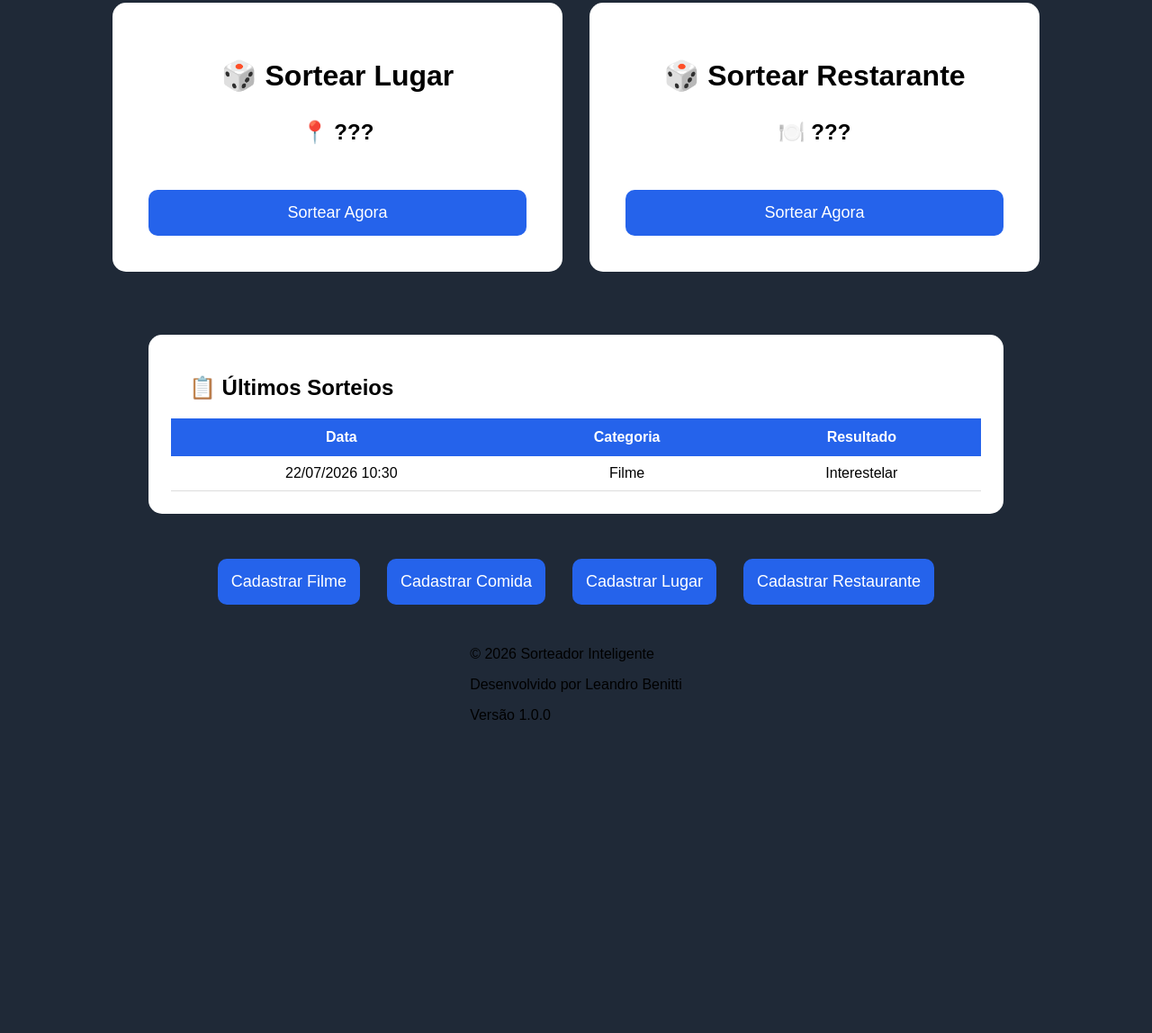
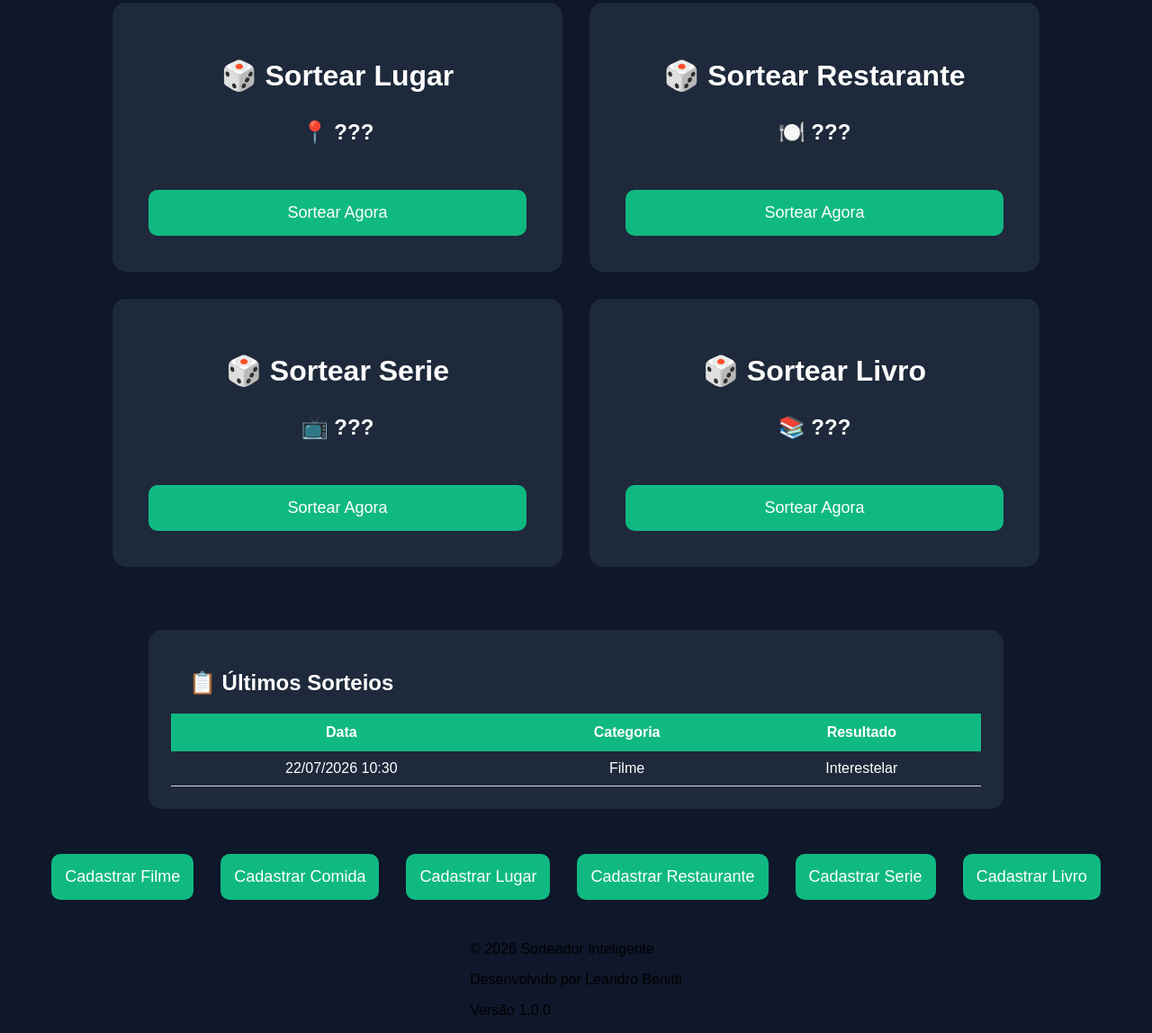
Before and after one commit to leandro-chepa/sorteio, a plain HTML site: page index.html in a window 1280 px wide. Shown: the part 415-1563 px from the top of the page at 90% size. Before the commit the page ends 1235 px from the top, so only its background shows below. Drawn offline with Linux system fonts and the light colour scheme.

Commit message:
Adicionado serie e livro

```diff
--- a/css/style.css
+++ b/css/style.css
@@ -2,7 +2,7 @@ body{
 
     margin: 0;
     font-family: Arial;
-    background: #1f2937;
+    background: #0F172A;
     display: flex;
     flex-direction: column;
     justify-content: center;
@@ -16,7 +16,7 @@ body{
 .topo{
 
     width:100%;
-    background:#2563eb;
+    background:#1E293B;
     color:white;
     text-align:center;
     padding:20px 0;
@@ -45,7 +45,8 @@ body{
 
 .container{
 
-    background:white;
+    background:#1E293B;
+    color:white;
     padding:40px;
     border-radius:15px;
     width:420px;
@@ -60,7 +61,7 @@ button{
     width:100%;
     border:none;
     border-radius:10px;
-    background:#2563eb;
+    background:#10B981;
     color:white;
     font-size:18px;
     cursor:pointer;
@@ -69,7 +70,7 @@ button{
 
 button:hover{
 
-    background:#1d4ed8;
+    background:#10B981;
 
 }
 
@@ -88,52 +89,52 @@ h2{
 .historico{
 
     width:900px;
+    margin-top:40px;
+    background:#1E293B;
+    padding:25px;
+    border-radius:15px;
 
-    margin-top:40px;
-
-    background:white;
-
-    padding:25px;
-
-    border-radius:15px;
 }
 
 .historico h2{
 
     margin-bottom:20px;
+    color:white;
+
 }
 
 table{
 
     width:100%;
+    border-collapse:collapse;
+    color:white;
 
-    border-collapse:collapse;
 }
 
 th{
 
-    background:#2563eb;
+    background:#10B981;
+    color:white;
+    padding:12px;
 
-    color:white;
-
-    padding:12px;
 }
 
 td{
 
     padding:10px;
+    border-bottom:1px solid #ddd;
+    text-align:center;
 
-    border-bottom:1px solid #ddd;
-
-    text-align:center;
 }
 
 tr:nth-child(even){
 
     background:#f3f4f6;
+
 }
 
 tr:hover{
 
     background:#e5e7eb;
+
 }
--- a/index.html
+++ b/index.html
@@ -17,6 +17,7 @@
 </div>
 
 <div class="cards">
+
     <div class="container">
 
         <h1>🎲 Sortear Filme</h1>
@@ -32,6 +33,7 @@
         </button>
 
     </div>
+
     <div class="container">
 
         <h1>🎲 Sortear Comida</h1>
@@ -47,8 +49,11 @@
         </button>
 
     </div>
+
 </div>
+
 <div class="cards">
+
     <div class="container">
 
         <h1>🎲 Sortear Lugar</h1>
@@ -64,6 +69,7 @@
         </button>
 
     </div>
+
     <div class="container">
 
         <h1>🎲 Sortear Restarante</h1>
@@ -79,6 +85,43 @@
         </button>
 
     </div>
+
+</div>
+
+<div class="cards">
+
+    <div class="container">
+
+        <h1>🎲 Sortear Serie</h1>
+
+        <div class="resultado">
+
+            <h2 id="serie">📺 ???</h2>
+
+        </div>
+
+        <button onclick="sortearSerie()">
+            Sortear Agora
+        </button>
+
+    </div>
+
+    <div class="container">
+
+        <h1>🎲 Sortear Livro</h1>
+
+        <div class="resultado">
+
+            <h2 id="livro">📚 ???</h2>
+
+        </div>
+
+        <button onclick="sortearLivro()">
+            Sortear Agora
+        </button>
+
+    </div>
+
 </div>
 
 <section class="historico">
@@ -139,6 +182,20 @@
 
         <button onclick="abrirModal('Restaurante')">
             Cadastrar Restaurante
+        </button>
+
+    </div>
+    <div class="">
+
+        <button onclick="abrirModal('Serie')">
+            Cadastrar Serie
+        </button>
+
+    </div>
+    <div class="">
+
+        <button onclick="abrirModal('Livro')">
+            Cadastrar Livro
         </button>
 
     </div>
--- a/js/script.js
+++ b/js/script.js
@@ -75,3 +75,17 @@ function sortearRestaurante(){
         "🍽️ " + aleatorio(restaurante);
 
 }
+
+function sortearSerie(){
+
+    document.getElementById("serie").innerHTML =
+        "📺 " + aleatorio(seriess);
+
+}
+
+function sortearLivro(){
+
+    document.getElementById("livro").innerHTML =
+        "📚 " + aleatorio(livros);
+
+}
```
Also changed, not shown: db/db lista.txt (+23 -1 lines).
